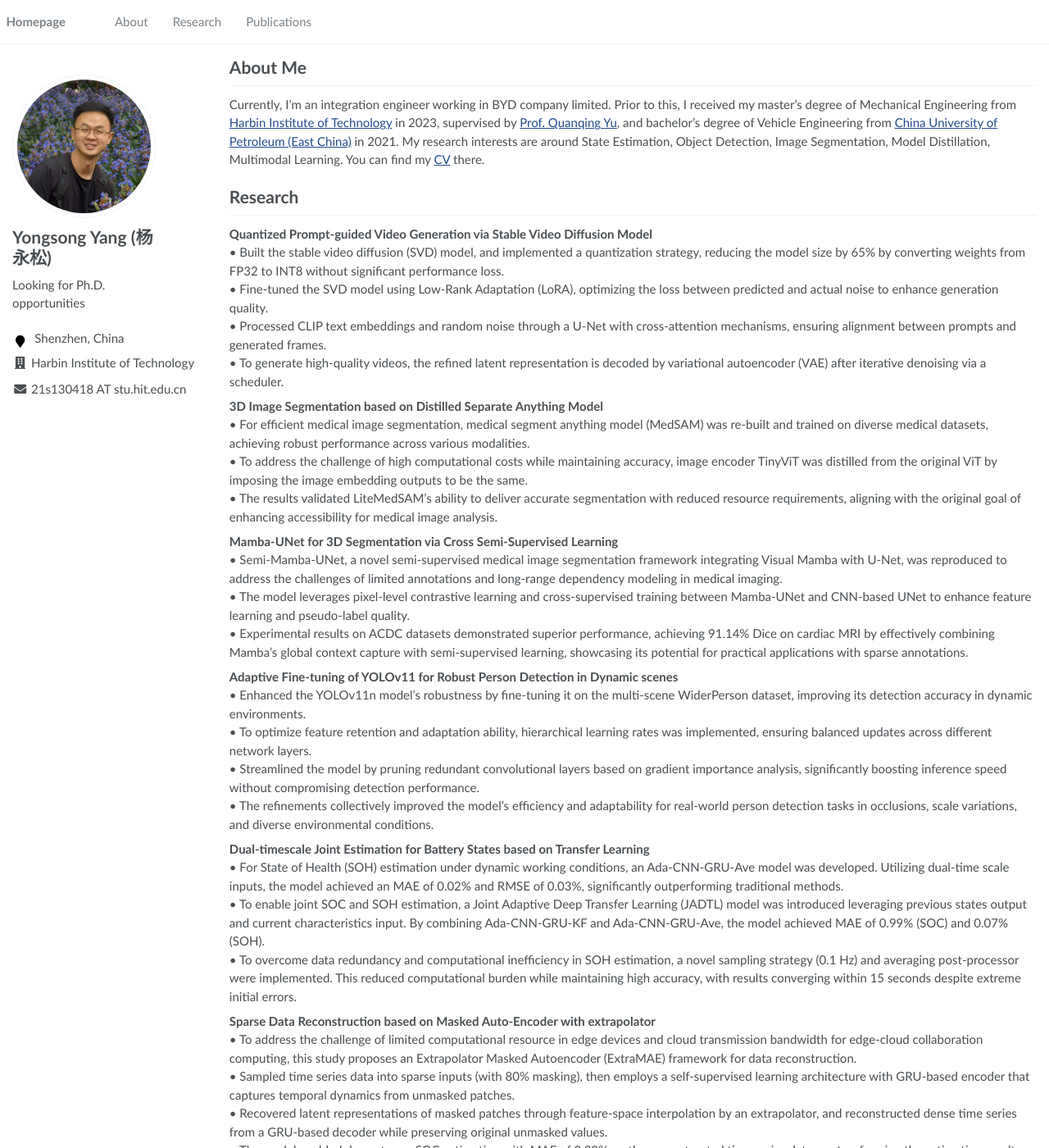
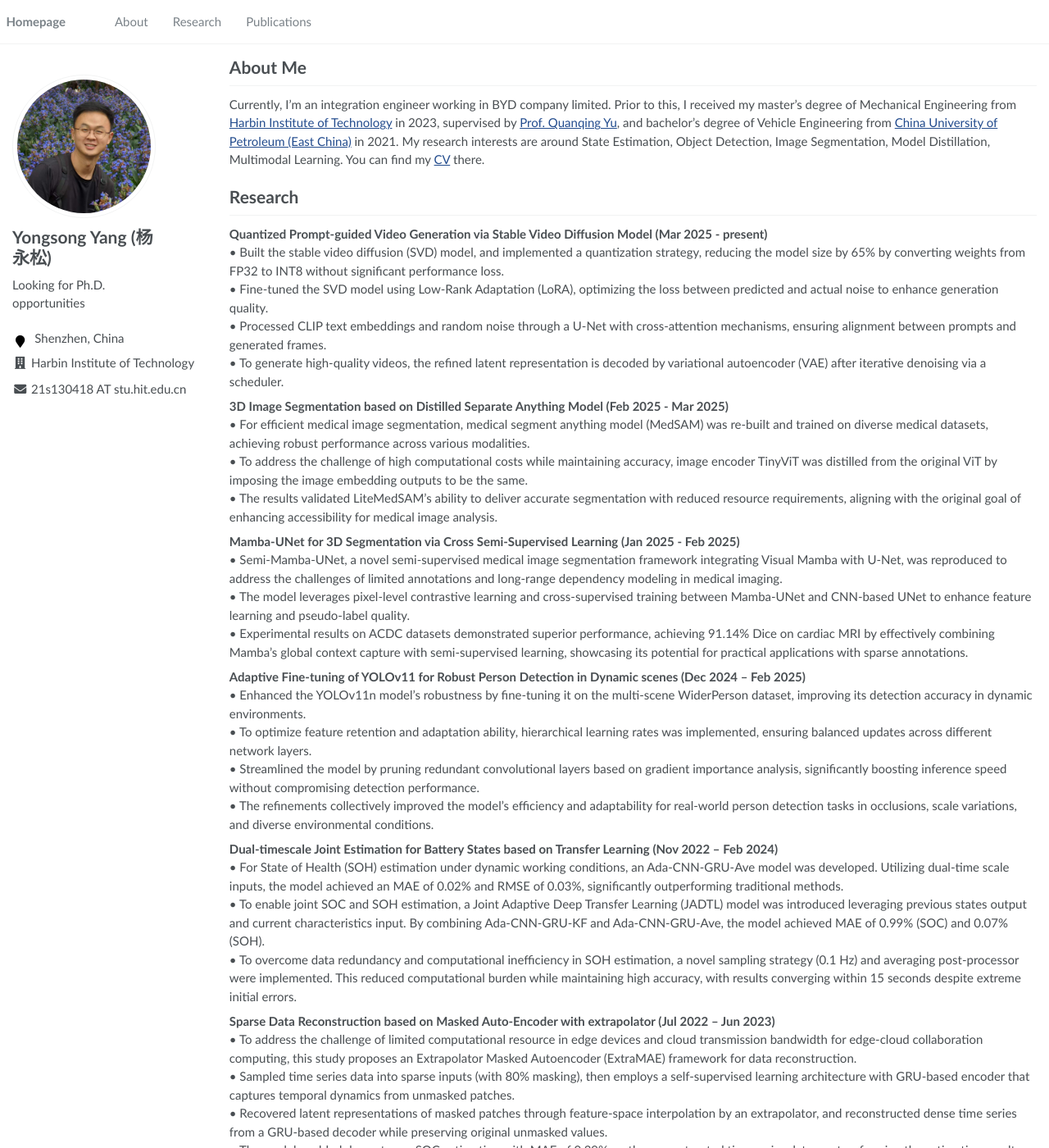
Before and after one commit to yongsongyang/yongsongyang.github.io, a Jekyll site: the page built from _pages/about.md, in a window 1280 px wide and 1400 px high. Shown: the whole window at 82% size. Built offline with Jekyll 4.4.1, drawn with Linux system fonts in a browser that asks for light colours; some of the changed text lies outside the part shown.

Commit message:
Update about.md

```diff
--- a/_pages/about.md
+++ b/_pages/about.md
@@ -14,40 +14,40 @@ You can find my [CV](../assets/CV-YongsongYang.pdf) there.
 
 Research
 ======
-**Quantized Prompt-guided Video Generation via Stable Video Diffusion Model**
+**Quantized Prompt-guided Video Generation via Stable Video Diffusion Model (Mar 2025 - present)**
 •	Built the stable video diffusion (SVD) model, and implemented a quantization strategy, reducing the model size by 65% by converting weights from FP32 to INT8 without significant performance loss.
 •	Fine-tuned the SVD model using Low-Rank Adaptation (LoRA), optimizing the loss between predicted and actual noise to enhance generation quality.
 •	Processed CLIP text embeddings and random noise through a U-Net with cross-attention mechanisms, ensuring alignment between prompts and generated frames.
 •	To generate high-quality videos, the refined latent representation is decoded by variational autoencoder (VAE) after iterative denoising via a scheduler.
 
-**3D Image Segmentation based on Distilled Separate Anything Model**
+**3D Image Segmentation based on Distilled Separate Anything Model (Feb 2025 - Mar 2025)**
 •	For efficient medical image segmentation, medical segment anything model (MedSAM) was re-built and trained on diverse medical datasets, achieving robust performance across various modalities.
 •	To address the challenge of high computational costs while maintaining accuracy, image encoder TinyViT was distilled from the original ViT by imposing the image embedding outputs to be the same.
 •	The results validated LiteMedSAM's ability to deliver accurate segmentation with reduced resource requirements, aligning with the original goal of enhancing accessibility for medical image analysis.
 
-**Mamba-UNet for 3D Segmentation via Cross Semi-Supervised Learning**
+**Mamba-UNet for 3D Segmentation via Cross Semi-Supervised Learning (Jan 2025 - Feb 2025)**
 •	Semi-Mamba-UNet, a novel semi-supervised medical image segmentation framework integrating Visual Mamba with U-Net, was reproduced to address the challenges of limited annotations and long-range dependency modeling in medical imaging.
 •	The model leverages pixel-level contrastive learning and cross-supervised training between Mamba-UNet and CNN-based UNet to enhance feature learning and pseudo-label quality.
 •	Experimental results on ACDC datasets demonstrated superior performance, achieving 91.14% Dice on cardiac MRI by effectively combining Mamba's global context capture with semi-supervised learning, showcasing its potential for practical applications with sparse annotations.
 
-**Adaptive Fine-tuning of YOLOv11 for Robust Person Detection in Dynamic scenes**
+**Adaptive Fine-tuning of YOLOv11 for Robust Person Detection in Dynamic scenes (Dec 2024 – Feb 2025)**
 •	Enhanced the YOLOv11n model's robustness by fine-tuning it on the multi-scene WiderPerson dataset, improving its detection accuracy in dynamic environments.
 •	To optimize feature retention and adaptation ability, hierarchical learning rates was implemented, ensuring balanced updates across different network layers.
 •	Streamlined the model by pruning redundant convolutional layers based on gradient importance analysis, significantly boosting inference speed without compromising detection performance.
 •	The refinements collectively improved the model's efficiency and adaptability for real-world person detection tasks in occlusions, scale variations, and diverse environmental conditions.
 
-**Dual-timescale Joint Estimation for Battery States based on Transfer Learning**
+**Dual-timescale Joint Estimation for Battery States based on Transfer Learning (Nov 2022 – Feb 2024)**
 •	For State of Health (SOH) estimation under dynamic working conditions, an Ada-CNN-GRU-Ave model was developed. Utilizing dual-time scale inputs, the model achieved an MAE of 0.02% and RMSE of 0.03%, significantly outperforming traditional methods.
 •	To enable joint SOC and SOH estimation, a Joint Adaptive Deep Transfer Learning (JADTL) model was introduced leveraging previous states output and current characteristics input. By combining Ada-CNN-GRU-KF and Ada-CNN-GRU-Ave, the model achieved MAE of 0.99% (SOC) and 0.07% (SOH).
 •	To overcome data redundancy and computational inefficiency in SOH estimation, a novel sampling strategy (0.1 Hz) and averaging post-processor were implemented. This reduced computational burden while maintaining high accuracy, with results converging within 15 seconds despite extreme initial errors.
 
-**Sparse Data Reconstruction based on Masked Auto-Encoder with extrapolator**
+**Sparse Data Reconstruction based on Masked Auto-Encoder with extrapolator (Jul 2022 – Jun 2023)**
 •	To address the challenge of limited computational resource in edge devices and cloud transmission bandwidth for edge-cloud collaboration computing, this study proposes an Extrapolator Masked Autoencoder (ExtraMAE) framework for data reconstruction.
 •	Sampled time series data into sparse inputs (with 80% masking), then employs a self-supervised learning architecture with GRU-based encoder that captures temporal dynamics from unmasked patches.
 •	Recovered latent representations of masked patches through feature-space interpolation by an extrapolator, and reconstructed dense time series from a GRU-based decoder while preserving original unmasked values.
 •	The model enabled downstream SOC estimation with MAE of 0.29% on the reconstructed time series data - outperforming the estimation result with MAE of 1.50% under sparse data.
 
-**Battery State-of-Charge Estimation based on Cross Domain Transfer Learning**
+**Battery State-of-Charge Estimation based on Cross Domain Transfer Learning (Jul 2021 – Jun 2022)**
 •	To extract the information in multidimensional time series, CNN layers were implemented for spatial feature learning while GRU layers were utilized for temporal dependency capture.
 •	For the generalization of SOC estimation under varying conditions, a distilled Ada-CNN-GRU was proposed by reducing source-target domain distribution diversity, achieving sub-1% MAE under dynamic driving cycles.
 •	For steady estimation outputs, Kalman filter is implemented as a post data processor to smooth fluctuations.
```
